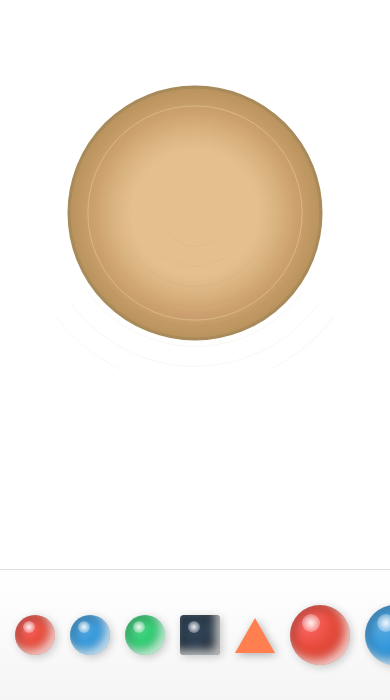
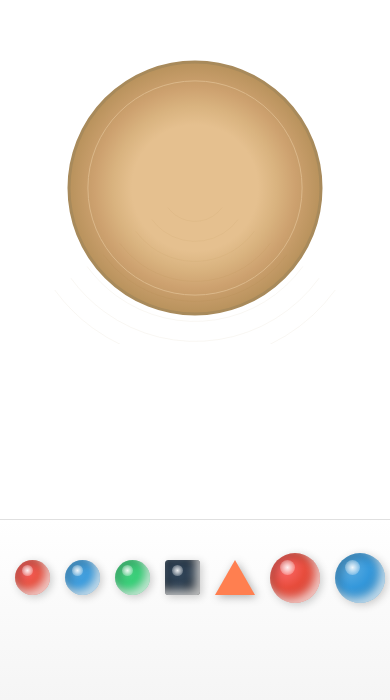
Before and after one commit to dancing-amigo/imoko-app, a plain HTML site: page index.html in a window 390 px wide. Shown: the part 144-844 px from the top of the page. Drawn offline with Linux system fonts and the light colour scheme.

Commit message:
bottom padding

```diff
--- a/styles.css
+++ b/styles.css
@@ -43,7 +43,7 @@ body {
 .bead-selector {
     background: linear-gradient(to top, #f5f5f5, #ffffff);
     border-top: 1px solid #e0e0e0;
-    padding: 20px 0;
+    padding: 20px 0 60px 0;
     box-shadow: 0 -2px 10px rgba(0, 0, 0, 0.1);
 }
 
@@ -221,14 +221,26 @@ body {
         padding: 10px 15px;
     }
 
-    .bead-item {
+    .bead-item.bead-small {
+        width: 35px;
+        height: 35px;
+        flex-shrink: 0;
+    }
+
+    .bead-item.bead-medium {
         width: 50px;
         height: 50px;
         flex-shrink: 0;
     }
 
+    .bead-item.bead-large {
+        width: 65px;
+        height: 65px;
+        flex-shrink: 0;
+    }
+
     .bead-selector {
-        padding: 15px 0;
+        padding: 15px 0 80px 0;
     }
 }
 
```
